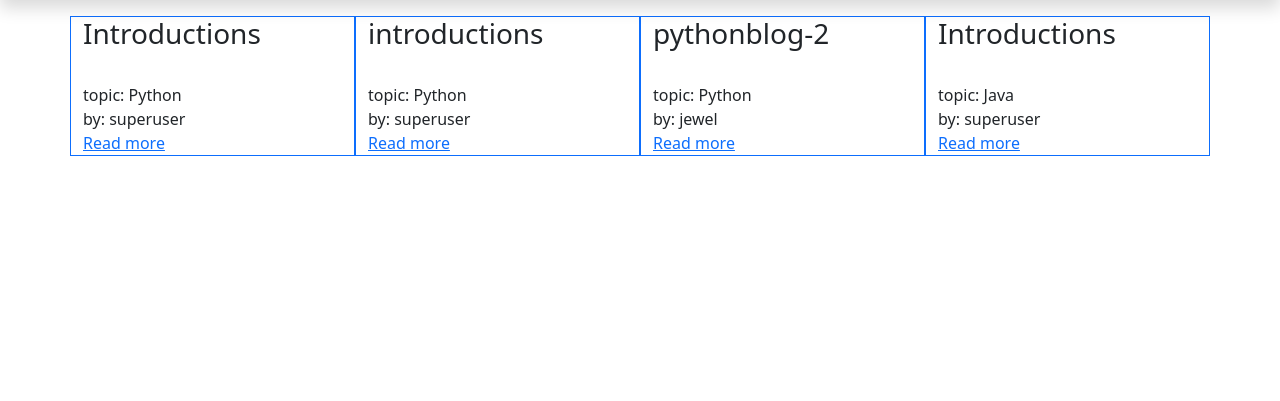
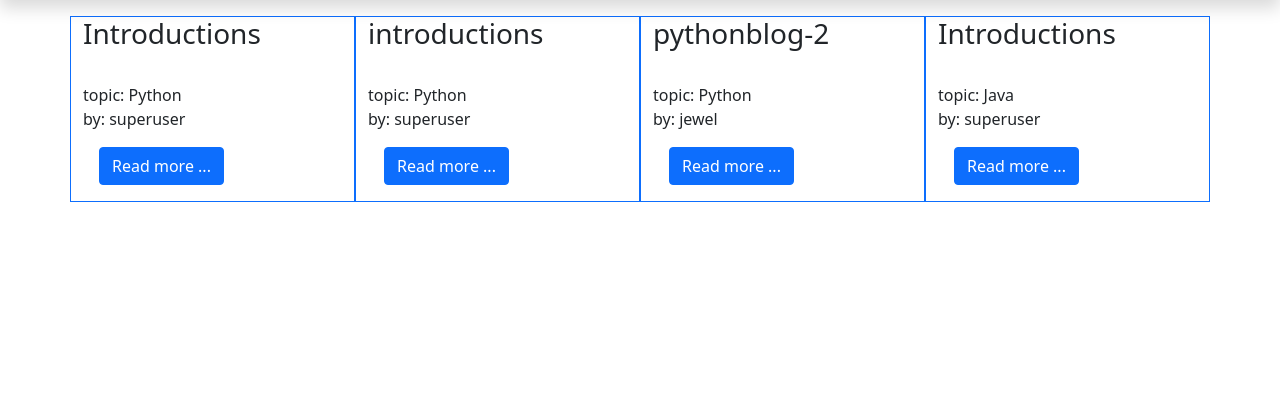
Before and after one commit to MahmudJewel/Django-Blog_With_like_comment, a Django app: page / in a window 1280 px wide. Shown: the part 56-457 px from the top of the page. Run offline with Django 4.2, Linux system fonts and the light colour scheme; data comes from the database, SQL or seed files in the repository; both versions use the stored data as it was after the commit; some libraries are stand-ins or nearby versions.

Commit message:
some changes on home page

```diff
--- a/templates/home/home.html
+++ b/templates/home/home.html
@@ -9,7 +9,7 @@
                 topic: {{blog.category}} <br>
                 by: {{blog.author}} <br>
                 <!-- <a href="/blog/{{blog.id}}/singleBlog">Read more</a> <br> -->
-                <a href="{% url 'singleBlog' blog.id %}">Read more</a> <br>
+                <a href="{% url 'singleBlog' blog.id %}" class="btn btn-primary m-3">Read more ...</a> <br>
             </div>
             {% endfor %}
         </div>
```
Also changed, not shown: db.sqlite3.
